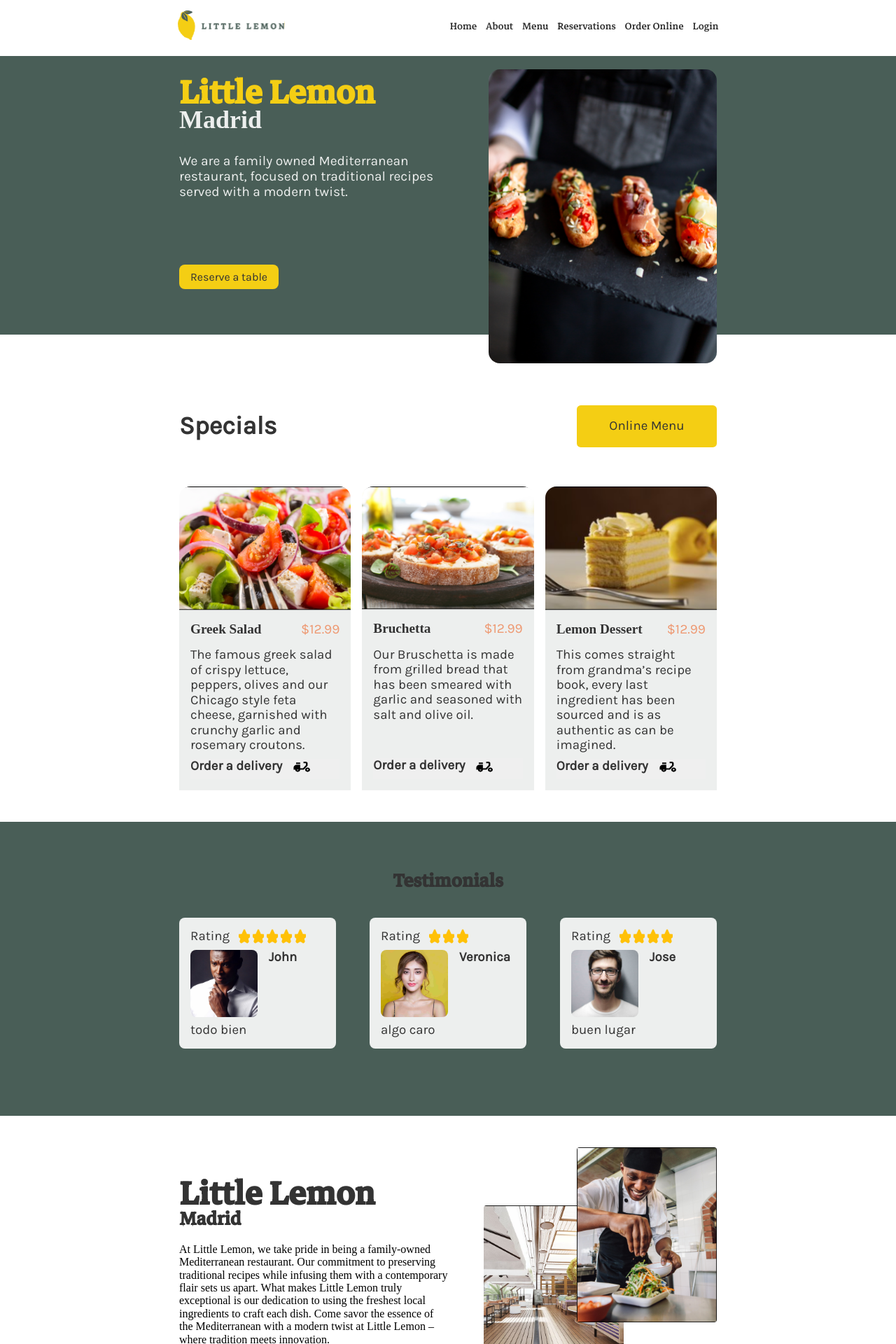
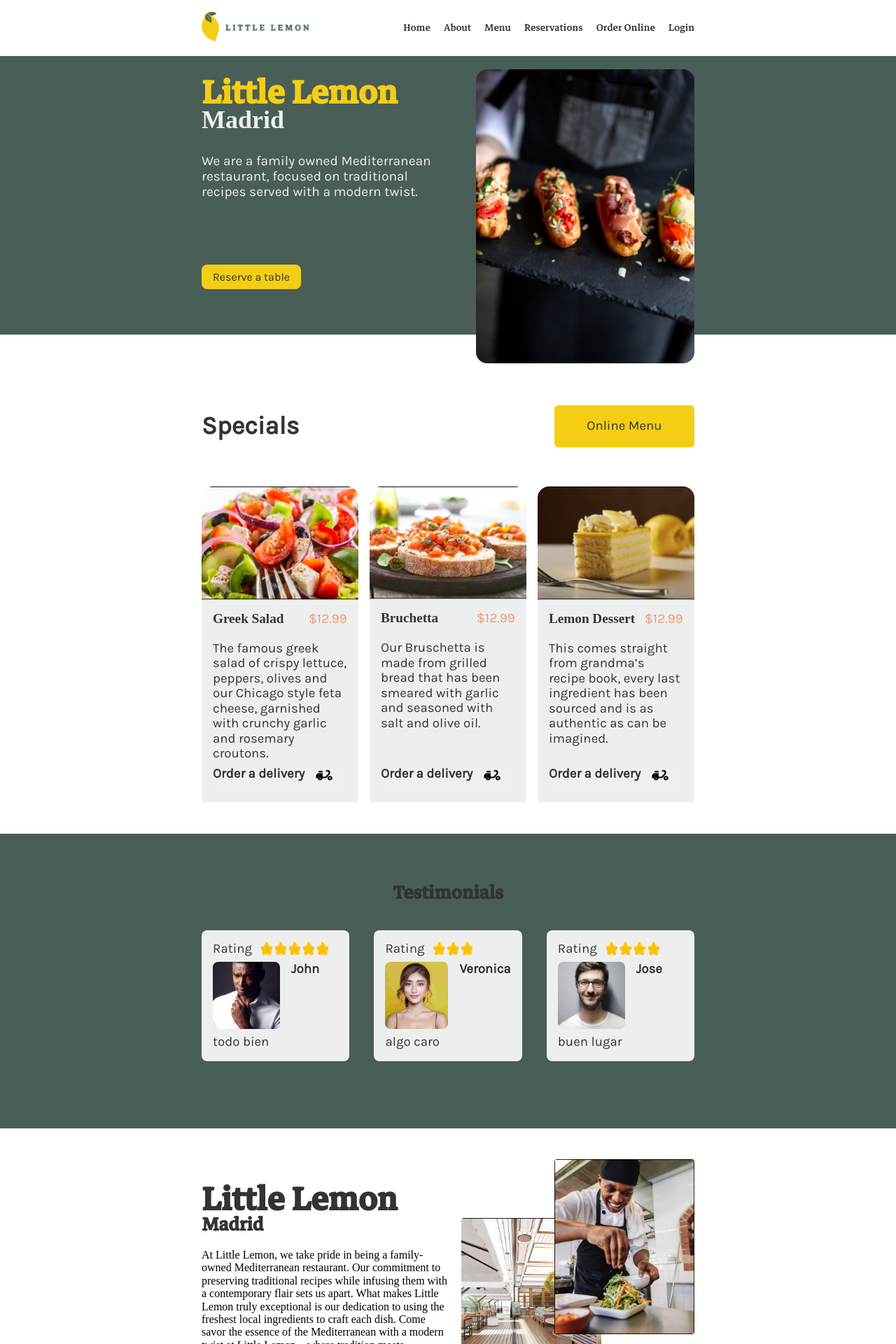
Before and after one commit to EAPP93/meta-little-lemon-web, a React app: page / in a window 1280 px wide. Shown: the top 1920 px of the page at 70% size. Built offline with nearby package versions, Linux system fonts and the light colour scheme.

Commit message:
fix: css and webpack

```diff
--- a/src/components/about/About.jsx
+++ b/src/components/about/About.jsx
@@ -9,7 +9,7 @@ export default function About () {
     <article className={styles.Article}>
         <header className={styles['Article-header']}>
           <h1 className={styles['Article-title']}>Little Lemon</h1>
-          <h4 className={styles['Article-subtitle']}>Madrid</h4>
+          <h2 className={styles['Article-subtitle']}>Madrid</h2>
         </header>
         <main className={styles['Article-main']}>
           <p className={styles['Article-text']}>We are a family owned Mediterranean restaurant, focused on traditional recipes served with a modern twist.</p>
--- a/src/components/about/about.module.css
+++ b/src/components/about/about.module.css
@@ -92,7 +92,7 @@
 
 @media screen and (min-width: 769px) {
   .Article {
-    padding: 1.5vw 15vw;
+    padding: 1.5vw 17.5vw;
   }
 
   .Article-picture {
@@ -105,7 +105,7 @@
 
 @media screen and (min-width: 1201px) {
   .Article {
-    padding: 1.5vw 20vw;
+    padding: 1.5vw 22.5vw;
   }
 
   .Article-picture {
--- a/src/components/header/header.module.css
+++ b/src/components/header/header.module.css
@@ -5,3 +5,15 @@
   height: 5rem;
   overflow-y: hidden;
 }
+
+@media screen and (min-width: 769px) {
+  .header {
+    padding: 1.5vw 17.5vw;
+  }
+}
+
+@media screen and (min-width: 1201px) {
+  .header {
+    padding: 1.5vw 22.5vw;
+  }
+}
--- a/src/components/navbar/navbar.module.css
+++ b/src/components/navbar/navbar.module.css
@@ -66,7 +66,7 @@
 @media screen and (min-width: 577px) {
 
   .NavBar {
-    justify-content: space-evenly;
+    justify-content: space-between;
   }
 
   .NavBar-ul {
@@ -74,7 +74,7 @@
     position: relative;
     z-index: 0;
     flex-flow: row wrap;
-    gap: 1vw;
+    gap: 1.5vw;
     clip-path: none;
   }
 
--- a/src/pages/home/components/about-restaurant/about-restaurant.module.css
+++ b/src/pages/home/components/about-restaurant/about-restaurant.module.css
@@ -58,7 +58,7 @@
 
 @media screen and (min-width: 769px) {
   .AboutRestaurant {
-    padding: 2.5vw 15vw;
+    padding: 2.5vw 17.5vw;
   }
 
 
@@ -66,6 +66,6 @@
 
 @media screen and (min-width: 1201px) {
   .AboutRestaurant {
-    padding: 3.5vw 20vw;
+    padding: 3.5vw 22.5vw;
   }
 }
--- a/src/pages/home/components/specials/specials.module.css
+++ b/src/pages/home/components/specials/specials.module.css
@@ -33,12 +33,12 @@
 
 @media screen and (min-width: 769px) {
   .Specials {
-    padding: 2.5vw 15vw;
+    padding: 2.5vw 17.5vw;
   }
 }
 
 @media screen and (min-width: 1201px) {
   .Specials {
-    padding: 3.5vw 20vw;
+    padding: 3.5vw 22.5vw;
   }
 }
--- a/src/pages/home/components/testimonials/testimonials.module.css
+++ b/src/pages/home/components/testimonials/testimonials.module.css
@@ -67,12 +67,12 @@
 
 @media screen and (min-width: 769px) {
   .Testimonials {
-    padding: 1.5vw 15vw;
+    padding: 1.5vw 17.5vw;
   }
 }
 
 @media screen and (min-width: 1201px) {
   .Testimonials {
-    padding: 2.5vw 20vw;
+    padding: 2.5vw 22.5vw;
   }
 }
```
Also changed, not shown: src/pages/home/HomePage.jsx (+4 -3 lines).
